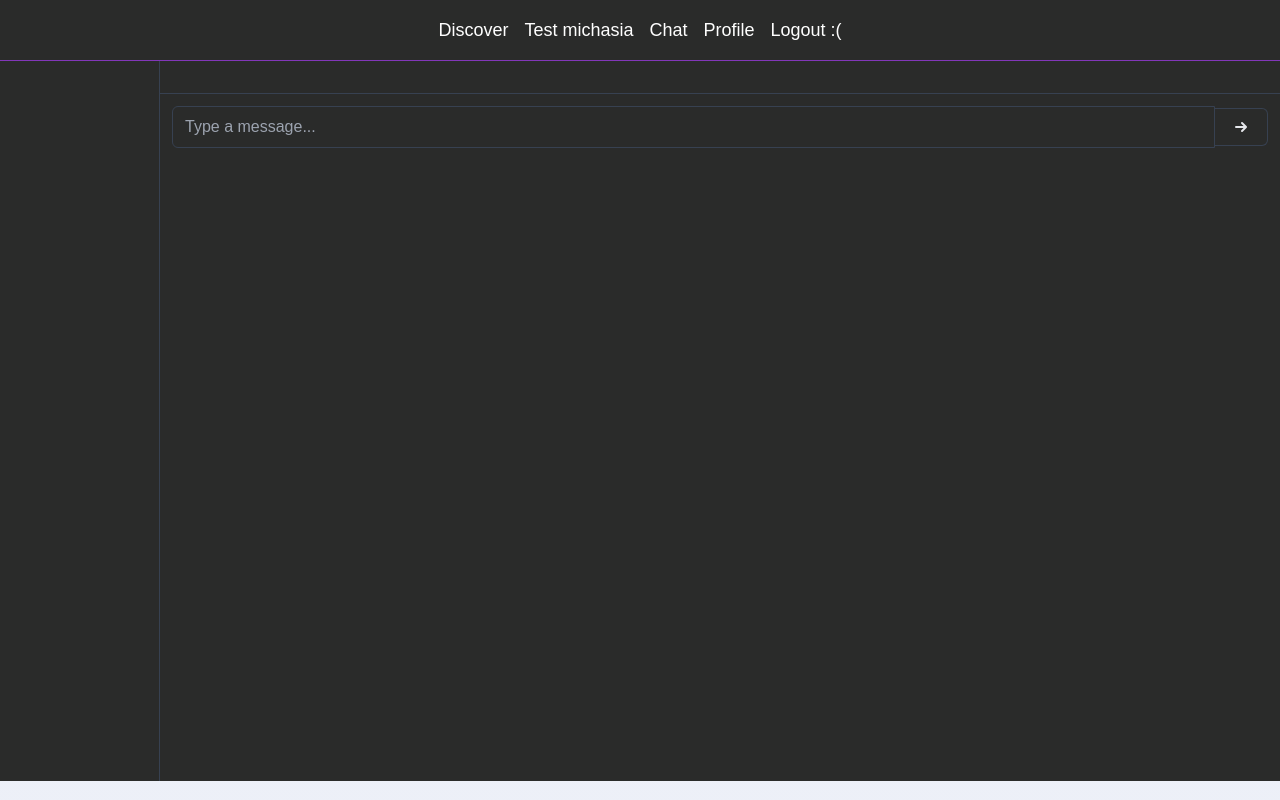
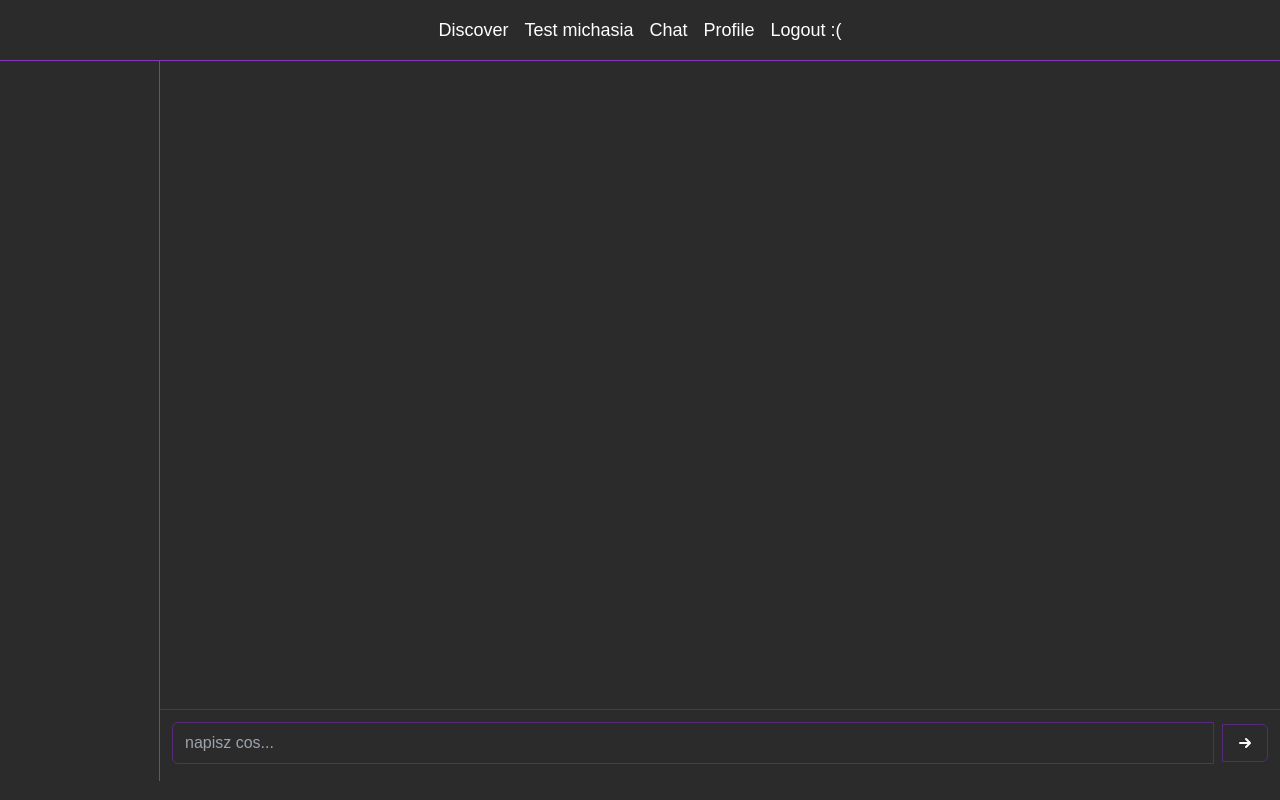
Before and after one commit to TeamProjectUMCS/Frontend, a SvelteKit app in the folder my-app/: page /chat in a window 1280 px wide. Built offline with nearby package versions, Linux system fonts and the light colour scheme.

Commit message:
final ui

```diff
--- a/my-app/src/routes/+layout.svelte
+++ b/my-app/src/routes/+layout.svelte
@@ -9,8 +9,7 @@
 </script>
 
 
-<!-- WAZNE NIE DA SIE SKROLLOWAC STRONY DOPOKI JEST TUTAJ OVERFLOW-HIDDEN, w galeri zrobimy wlasnego skrola czy cos , zeby ladnie wygladalo -->
-<div class="flex flex-col bg-background text-neutral-100 w-full h-full ">
+<div class="flex flex-col min-h-screen bg-background text-neutral-100 w-full overflow-hidden ">
 	{#if page.url.pathname !== '/login' && page.url.pathname !== '/register' && page.url.pathname !== '/' && page.url.pathname !== '/main'}
 		<Header/>
 	{/if}
--- a/my-app/src/routes/chat/+page.svelte
+++ b/my-app/src/routes/chat/+page.svelte
@@ -2,6 +2,6 @@
     import Chat from "./Chat.svelte";
 </script>
 
-<div class="h-full w-full overflow-hidden ">
+<div class="h-full bg-background w-full overflow-hidden ">
     <Chat/>
 </div>
--- a/my-app/src/routes/chat/Chat.svelte
+++ b/my-app/src/routes/chat/Chat.svelte
@@ -142,18 +142,18 @@
     }
 </script>
 
-<div class="flex h-full w-full bg-background text-gray-100 overflow-hidden">
+<div class="flex h-full w-full bg-background text-white overflow-hidden">
 
     <div class="flex w-full h-full overflow-hidden">
 
-        <div class="w-40 border-r border-gray-700 h-almost-screen overflow-y-auto flex-shrink-0">
+        <div class="w-40 border-r border-secondary-700 h-almost-screen overflow-y-auto ">
             <div class="p-2">
                 {#each chat.users as match (match.id)}
                     <div
                         class="flex items-center p-2 mb-2 hover:bg-primary-950 rounded cursor-pointer {match.isActive ? 'bg-neutral-800 border-l-2 border-primary-600' : ''}"
                         on:click={() => selectUserHandler(match.id)}>
 
-                        <div class="w-6 h-6 rounded-full {match.isActive ? 'bg-primary-700' : 'bg-gray-400'} flex-shrink-0"></div>
+                        <div class="w-6 h-6 rounded-full {match.isActive ? 'bg-primary-700' : 'bg-gray-400'}"></div>
                         <div class="ml-2 truncate text-sm {match.isActive ? 'font-medium text-gray-200' : 'text-gray-400'}">
                             {match.username}
                         </div>
@@ -163,16 +163,17 @@
         </div>
 
 
-        <div class="flex-1 flex flex-col h-full overflow-hidden">
-            <div bind:this={chatContainer} class="h-64 flex-1 overflow-y-auto p-4 space-y-4 max-h-128 ">
+        <div class="flex-1 flex flex-col h-almost-screen overflow-hidden">
+            <div bind:this={chatContainer} class="flex-1 overflow-y-auto p-4 space-y-4">
                 <div class="flex flex-col space-y-4 " >
                     {#each chat.messages as message}
                         <MessageDisplay {message} />
                     {/each}
                 </div>
             </div>
-
-            <MessageInput {chat} onSend={sendMessageHandler} />
+            <div class="h-[10%]">
+                <MessageInput {chat} onSend={sendMessageHandler} />
+            </div>
         </div>
     </div>
 </div>
--- a/my-app/src/routes/chat/MessageDisplay.svelte
+++ b/my-app/src/routes/chat/MessageDisplay.svelte
@@ -6,7 +6,7 @@
 </script>
 
 <div class="flex flex-col {message.sender === 'self' ? 'items-end' : 'items-start'}">
-    <div class="{message.sender === 'self' ? 'bg-blue-200 text-gray-800' : 'bg-gray-200 text-gray-800'} rounded-lg px-4 py-2 max-w-xs sm:max-w-md break-words">
+    <div class="{message.sender === 'self' ? 'bg-primary-900 text-white' : 'bg-background text-white border-2 border-secondary-900'} rounded-lg px-4 py-2 max-w-xs sm:max-w-md break-words">
         {message.text}
     </div>
     <div class="text-xs text-gray-500 mt-1">
--- a/my-app/src/routes/chat/MessageInput.svelte
+++ b/my-app/src/routes/chat/MessageInput.svelte
@@ -7,17 +7,17 @@
     export let onSend: () => void;
 </script>
 
-<div class="border-t border-gray-700 p-3 flex-shrink-0">
-    <div class="flex items-center">
+<div class="border-t border-secondary-900 p-3 flex-shrink-0">
+    <div class="flex gap-2 items-center">
         <input
             bind:value={chat.newMessage}
-            class="flex-1 bg-background  border border-gray-700 rounded-l-md py-2 px-3 text-gray-200 focus:outline-none focus:ring-1 focus:ring-blue-500"
+            class="flex-1 bg-background  border border-secondary-900 rounded-l-md py-2 px-3 text-white focus:outline-none focus:ring-1 focus:ring-primary-700"
             on:keydown={(e) => handleKeydown(e, onSend)}
-            placeholder="Type a message..."
+            placeholder="napisz cos..."
             type="text"
         />
         <button
-            class="bg-background  hover:bg-gray-600 text-gray-200 py-2 px-4 rounded-r-md border border-gray-700 border-l-0"
+            class="bg-background  hover:bg-primary-900 text-white py-2 px-3 rounded-r-md border border-secondary-900"
             on:click={onSend}
         >
             <svg class="h-5 w-5" fill="currentColor" viewBox="0 0 20 20" xmlns="http://www.w3.org/2000/svg">
--- a/my-app/src/routes/discover/+page.svelte
+++ b/my-app/src/routes/discover/+page.svelte
@@ -103,7 +103,7 @@
             {#if potentialMatches[currentIndex].sex===Sex.MALE}
             <img src={male_pfp} alt="User Image" class="w-60 h-60 object-cover m-4" />
             {:else if potentialMatches[currentIndex].sex===Sex.FEMALE}
-            <img src={female_pfp} alt="User Image" class="w-60 h-60 object-cover m-4" />
+            <img src={female_pfp} alt="User Image" class="w-70 h-60 object-cover m-4" />
             {:else}
             <img src={other_pfp} alt="User Image" class="w-60 h-60 object-cover m-4" />
             {/if}
```
